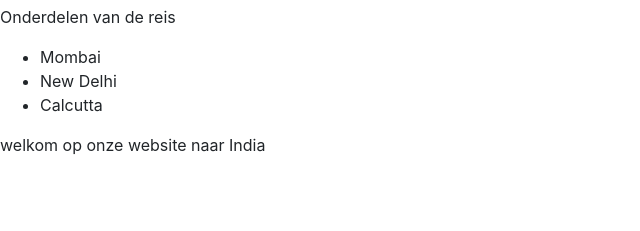
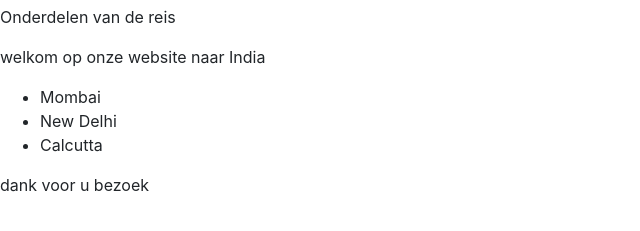
Before and after one commit to laurentballmann/reis-website-live, a plain HTML site: page index.html in a window 1280 px wide. Shown: the part 51-282 px from the top of the page, without its empty margins (0-640 px from the left). Drawn offline with nearby package versions, Linux system fonts and the light colour scheme.

Commit message:
bedankt bezoek

```diff
--- a/index.html
+++ b/index.html
@@ -12,14 +12,16 @@
   <body>
       <h1>Schoolreis naar India</h1>
       <p>Onderdelen van de reis</p>
+      <p>welkom op onze website naar India</p>
 
       <ul>
         <li>Mombai</li>
         <li>New Delhi</li>
         <li>Calcutta</li>
       </ul>
+      <p>dank voor u bezoek</p>
 
-      <p>welkom op onze website naar India</p>
+
     <!-- Optional JavaScript -->
     <!-- jQuery first, then Popper.js, then Bootstrap JS -->
     <script src="https://code.jquery.com/jquery-3.3.1.slim.min.js" integrity="sha384-q8i/X+965DzO0rT7abK41JStQIAqVgRVzpbzo5smXKp4YfRvH+8abtTE1Pi6jizo" crossorigin="anonymous"></script>
```
